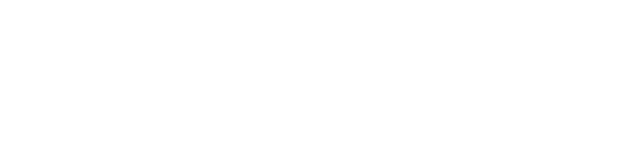
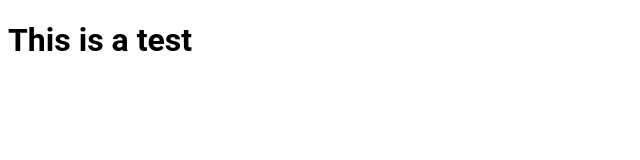
Before and after one commit to kambetacode/odin-landingpage, a plain HTML site: page index.html in a window 1280 px wide. Shown: the whole page, without its empty margins (0-640 px from the left). Drawn offline with Linux system fonts and the light colour scheme.

Commit message:
Linked html with css, added roboto as main font, added h1 to test the font adding

```diff
--- a/index.html
+++ b/index.html
@@ -3,9 +3,10 @@
 <head>
     <meta charset="UTF-8">
     <meta name="viewport" content="width=device-width, initial-scale=1.0">
+    <link rel="stylesheet" href="./styles.css">
     <title>Landing page</title>
 </head>
 <body>
-
+     <h1>This is a test</h1>
 </body>
 </html>
--- a/styles.css
+++ b/styles.css
@@ -0,0 +1,3 @@
+html, body, html * {
+  font-family: 'Roboto', sans-serif;
+}
```
